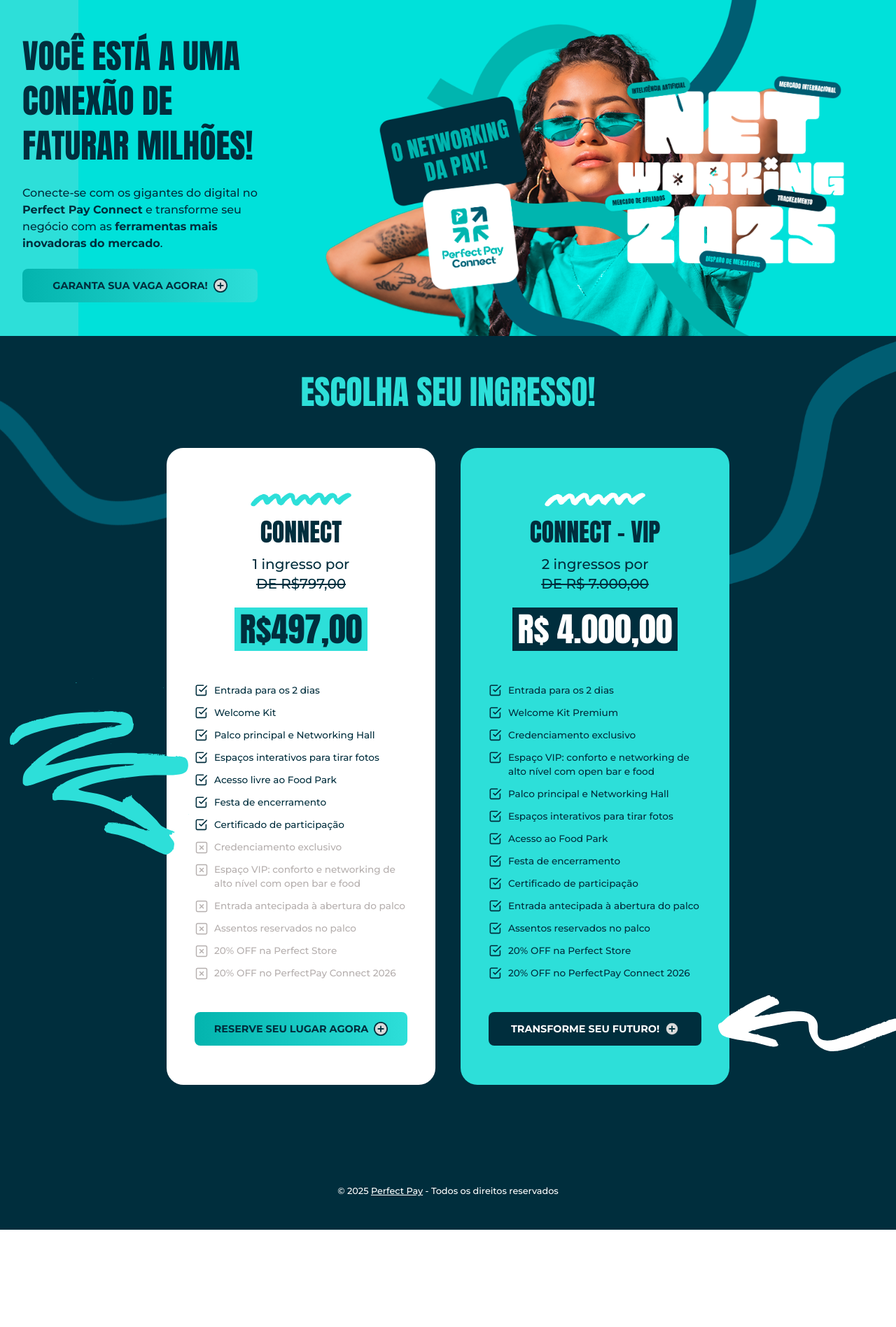
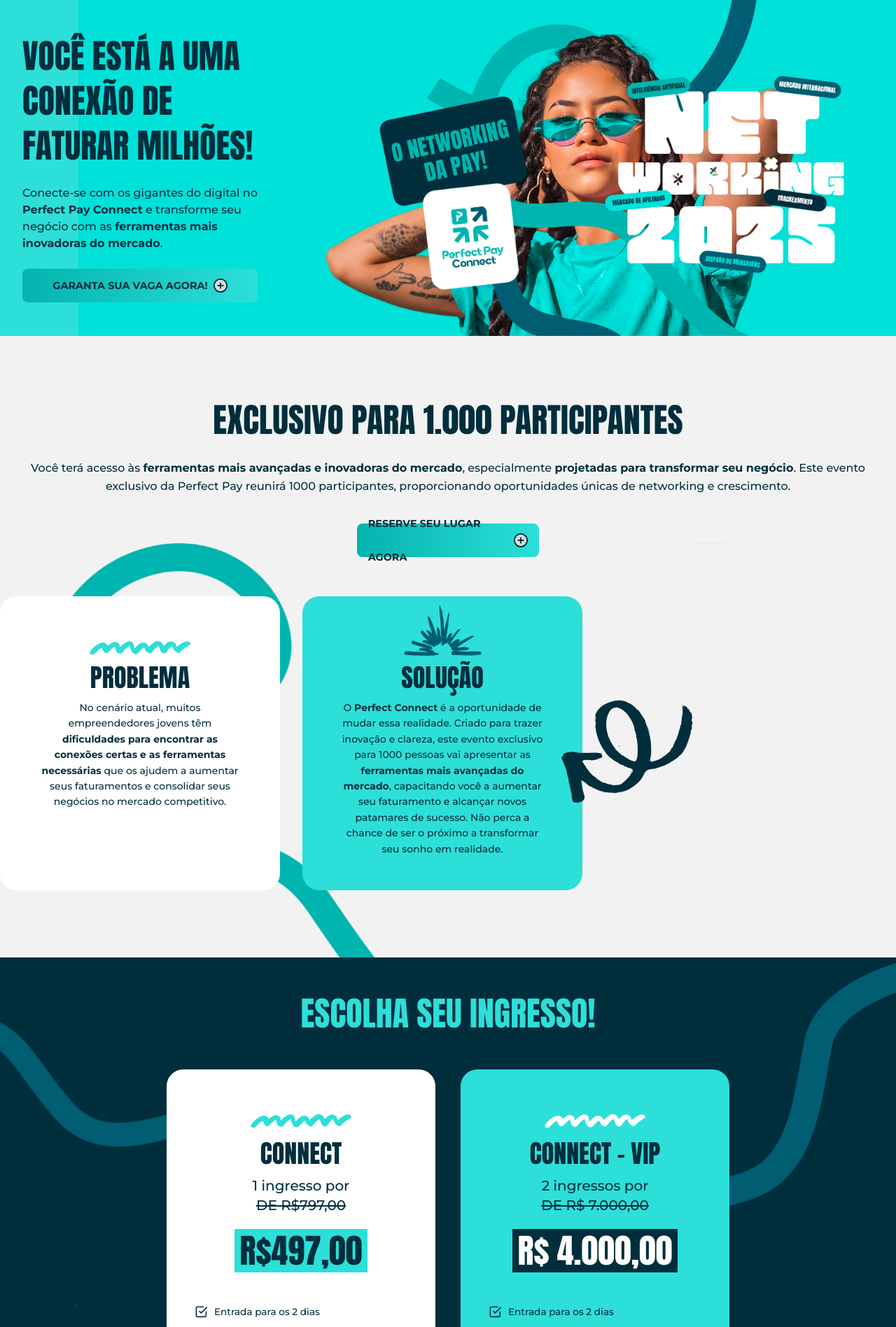
Before and after one commit to Cloudfox-net/perfect-pay-connect, a Jekyll site: the page built from index.html, in a window 1280 px wide. Shown: the top 1896 px of the page at 70% size. Built offline with Jekyll 4.4.1, drawn with Linux system fonts in a browser that asks for light colours; before the commit the page ends 1757 px from its top, so only the background shows below that.

Commit message:
Deploy 9

```diff
--- a/_sass/_base.sass
+++ b/_sass/_base.sass
@@ -132,7 +132,7 @@
       @content
 
 
-$main_column: 1536px
+$main_column: 82rem
 
 
 %input_focus
--- a/_sass/_cover.sass
+++ b/_sass/_cover.sass
@@ -4,7 +4,7 @@
 	& > div
 		padding: 6rem 0
 		margin: 0 auto
-		max-width: 82rem
+		max-width: $main_column
 		background:
 			image: url("../img/cover-desk.png")
 			size: auto 100%
--- /dev/null
+++ b/_sass/_exclusivo.sass
@@ -0,0 +1,172 @@
+.exclusivo
+	background-color: #F2F2F2
+	padding-bottom: 6rem
+	position: relative
+
+	&::before
+		content: ''
+		width: 75rem
+		height: 54rem
+		background-color: #00B5AF
+		mask-image: url("../img/exclusivo-elm.svg")
+		mask-size: contain
+		mask-repeat: no-repeat
+		mask-position: left center
+		position: absolute
+		bottom: -17rem
+		left: 0
+
+	hgroup
+		max-width: $main_column
+		margin: 0 auto
+
+		h2
+			@extend %title
+			font-size: 3rem
+			text-transform: uppercase
+			line-height: 4rem
+			color: $brand-dark
+			text-align: center
+			padding: 5.5rem 0 1.5rem
+		p
+			text-align: center
+			line-height: 1.625rem
+			padding: 0 2rem
+
+	a
+		width: max-content
+		height: 3rem
+		line-height: 3rem
+		border-radius: .5rem
+		padding: 0 1rem
+		text-transform: uppercase
+		font-size: .9rem
+		font-weight: 700
+		background-image: linear-gradient(to right, #03B4AE, #2DDFD9)
+		color: $brand-dark
+		display: flex
+		align-items: center
+		justify-content: center
+		gap: .5rem
+		transition: transform .8s $ease
+		margin: 2.5rem auto 3.5rem
+		&:hover
+			transform: scale(1.03)
+			transition: transform .3s $ease
+		i
+			flex: 0 0 1.25rem
+			height: 1.25rem
+			background: url("../img/icons/plus.svg") no-repeat center
+
+	div
+		width: max-content
+		height: 26.25rem
+		display: flex
+		gap: 2rem
+		align-items: stretch
+		margin: 0 auto
+
+		article
+			flex: 0 0 25rem
+			background-color: white
+			border-radius: 1.5rem
+			box-sizing: border-box
+			padding: 6rem 3.5rem 0
+			position: relative
+			z-index: 1
+
+			&:first-child
+				h3
+					&::before
+						content: ''
+						width: 100%
+						height: 1.25rem
+						background-color: $brand-light
+						mask-image: url("../img/zigzag.svg")
+						mask-size: contain
+						mask-repeat: no-repeat
+						mask-position: center
+						position: absolute
+						top: -2rem
+						left: 0
+
+			&:last-child
+				background-color: $brand-light
+				&::after
+					content: ''
+					width: 13rem
+					height: 8rem
+					background-color: $brand-dark
+					mask-image: url("../img/exclusivo-arrow.svg")
+					mask-size: contain
+					mask-repeat: no-repeat
+					mask-position: center
+					position: absolute
+					top: 50%
+					right: -42%
+					transform: translateY(-50%) rotate(-20deg)
+				h3
+					&::before
+						content: ''
+						width: 100%
+						height: 4.5rem
+						background-color: #005D71
+						mask-image: url("../img/sun.svg")
+						mask-size: contain
+						mask-repeat: no-repeat
+						mask-position: center
+						position: absolute
+						top: -5.2rem
+						left: 0
+			h3
+				@extend %title
+				font-size: 2.25rem
+				text-transform: uppercase
+				line-height: 2.5rem
+				color: $brand-dark
+				text-align: center
+				position: relative
+
+			p
+				font-size: .875rem
+				line-height: 1.4rem
+				text-align: center
+				padding-top: .75rem
+
+
+@include for-size(tablet_md)
+	.exclusivo
+		hgroup
+			padding: 0 4vw
+			p
+				font-size: 1.2rem
+				line-height: 2rem
+		div
+			width: 100%
+			box-sizing: border-box
+			padding: 0 8vw
+			flex-direction: column
+			align-items: flex-start
+			height: auto
+			article
+				width: 100%
+				flex: 0 0 auto
+				padding: 6rem 10vw 3rem
+				&:last-child
+					&::after
+						top: -10%
+						right: -10%
+						transform: rotate(-20deg)
+
+
+@include for-size(phone)
+	.exclusivo
+		&::before
+			bottom: 0
+			left: -14rem
+		div
+			article
+				&:last-child
+					&::after
+						right: -20%
+						transform: rotate(-50deg) scale(.8)
--- a/css/main.sass
+++ b/css/main.sass
@@ -8,4 +8,5 @@
 // @import "header"
 @import "cover"
 @import "ticket"
+@import "exclusivo"
 @import "footer"
--- a/index.html
+++ b/index.html
@@ -11,6 +11,24 @@
 			<p>Conecte-se com os gigantes do digital no <b>Perfect Pay Connect</b> e transforme seu negócio com as <b>ferramentas mais inovadoras do mercado</b>.</p>
 			<a href="#ticket" title="Garanta sua vaga agora!">Garanta sua vaga agora!<i></i></a>
 		</aside>
+	</div>
+</section>
+
+<section class="exclusivo">
+	<hgroup>
+		<h2>Exclusivo para 1.000 participantes</h2>
+		<p>Você terá acesso às <b>ferramentas mais avançadas e inovadoras do mercado</b>, especialmente <b>projetadas para transformar seu negócio</b>. Este evento exclusivo da Perfect Pay reunirá 1000 participantes, proporcionando oportunidades únicas de networking e crescimento.</p>
+	</hgroup>
+	<a href="#ticket" title="Reserve seu lugar agora">Reserve seu lugar agora<i></i></a>
+	<div>
+		<article>
+			<h3>PROBLEMA</h3>
+			<p>No cenário atual, muitos empreendedores jovens têm <b>dificuldades para encontrar as conexões certas e as ferramentas necessárias</b> que os ajudem a aumentar seus faturamentos e consolidar seus negócios no mercado competitivo.</p>
+		</article>
+		<article>
+			<h3>Solução</h3>
+			<p>O <b>Perfect Connect</b> é a oportunidade de mudar essa realidade. Criado para trazer inovação e clareza, este evento exclusivo para 1000 pessoas vai apresentar as <b>ferramentas mais avançadas do mercado</b>, capacitando você a aumentar seu faturamento e alcançar novos patamares de sucesso. Não perca a chance de ser o próximo a transformar seu sonho em realidade.</p>
+		</article>
 	</div>
 </section>
 
```
Also changed, not shown: img/exclusivo-arrow.svg (added), img/exclusivo-elm.svg (added), img/sun.svg (added).
